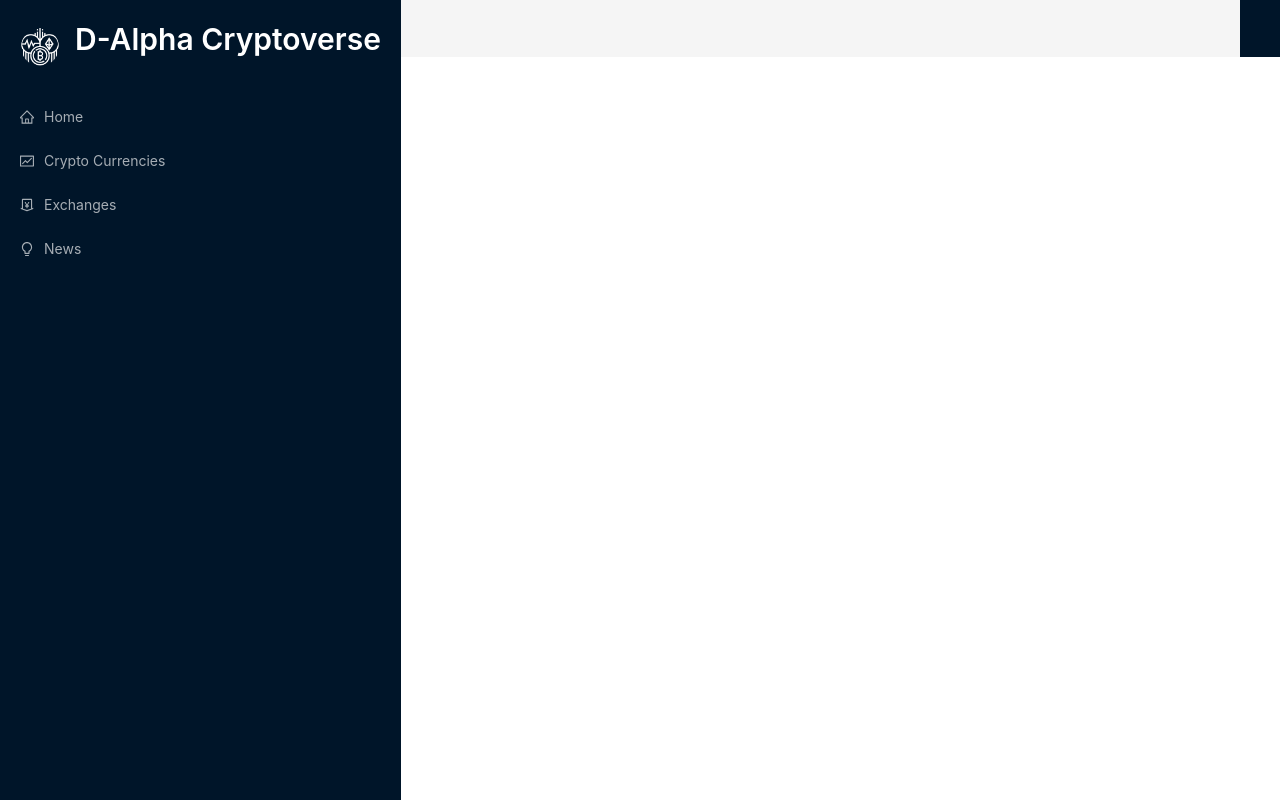
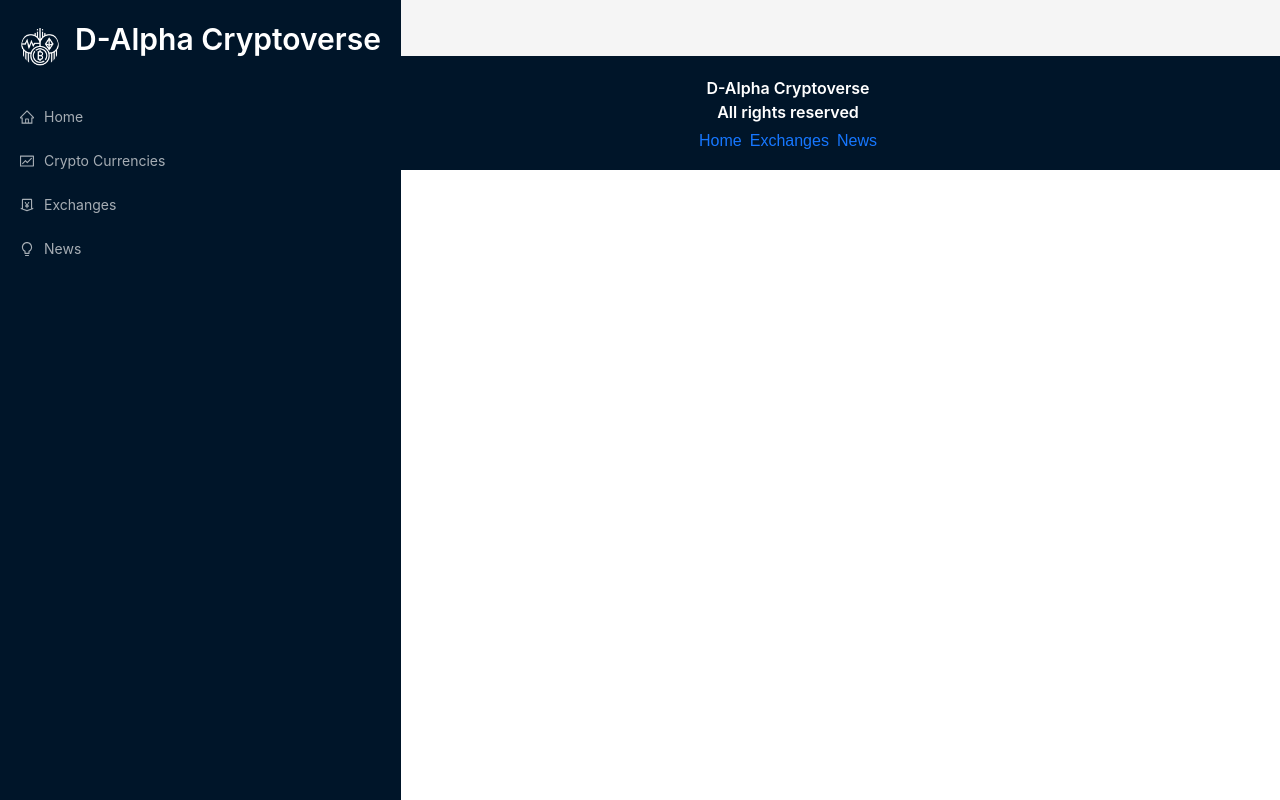
Before and after one commit to DimanthaWeerakoon/react-crypto-app, a React (Create React App) app: page / in a window 1280 px wide. Built offline with nearby package versions, Linux system fonts and the light colour scheme.

Commit message:
Footer created

```diff
--- a/src/App.js
+++ b/src/App.js
@@ -33,8 +33,21 @@
             </Routes>
           </div>
         </Layout>
+        <div className="footer">
+          <Typography.Title
+            level={5}
+            style={{ color: "white", textAlign: "center" }}
+          >
+            D-Alpha Cryptoverse <br />
+            All rights reserved
+          </Typography.Title>
+          <Space>
+            <Link to="./">Home</Link>
+            <Link to="./exchanges">Exchanges</Link>
+            <Link to="./news">News</Link>
+          </Space>
+        </div>
       </div>
-      <div className="footer"></div>
     </div>
   );
 };
--- a/src/index.js
+++ b/src/index.js
@@ -3,6 +3,7 @@
 import { BrowserRouter as Router } from "react-router-dom";
 
 import App from "./App";
+import "antd/dist/reset.css";
 
 ReactDOM.render(
   <Router>
```
